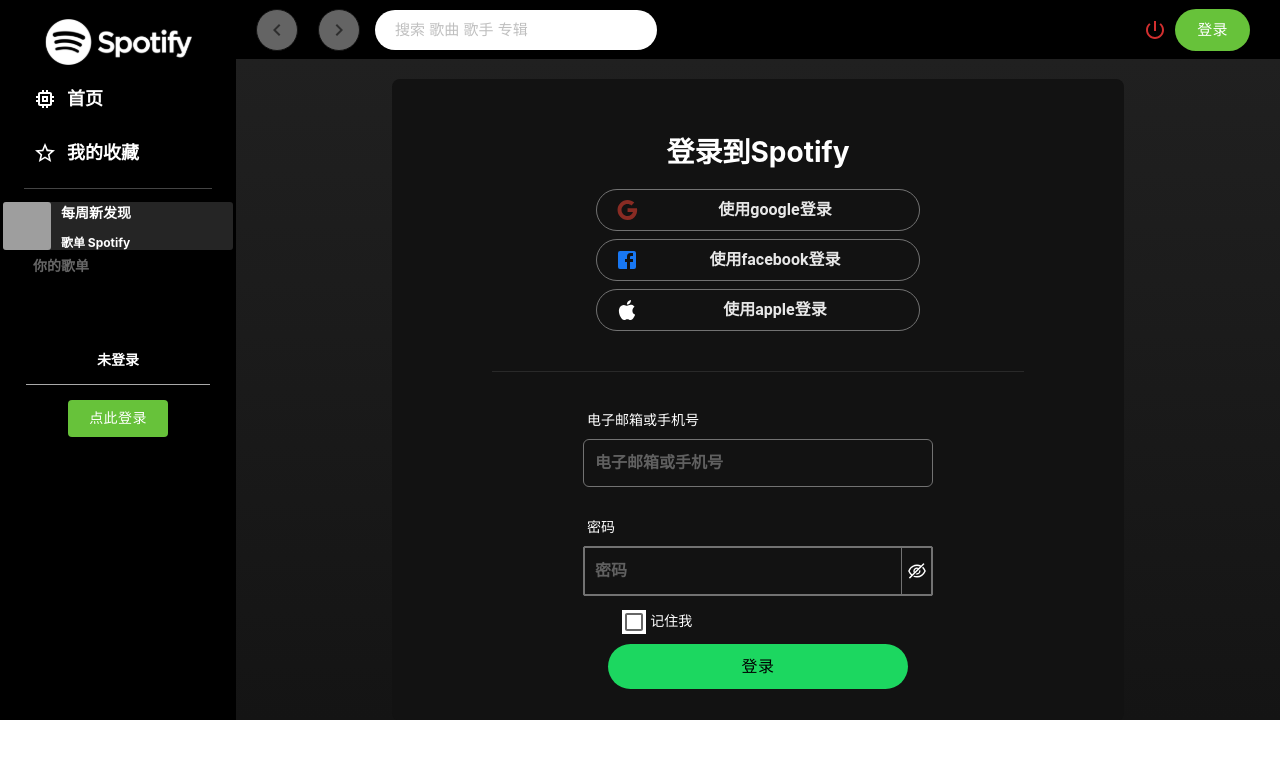
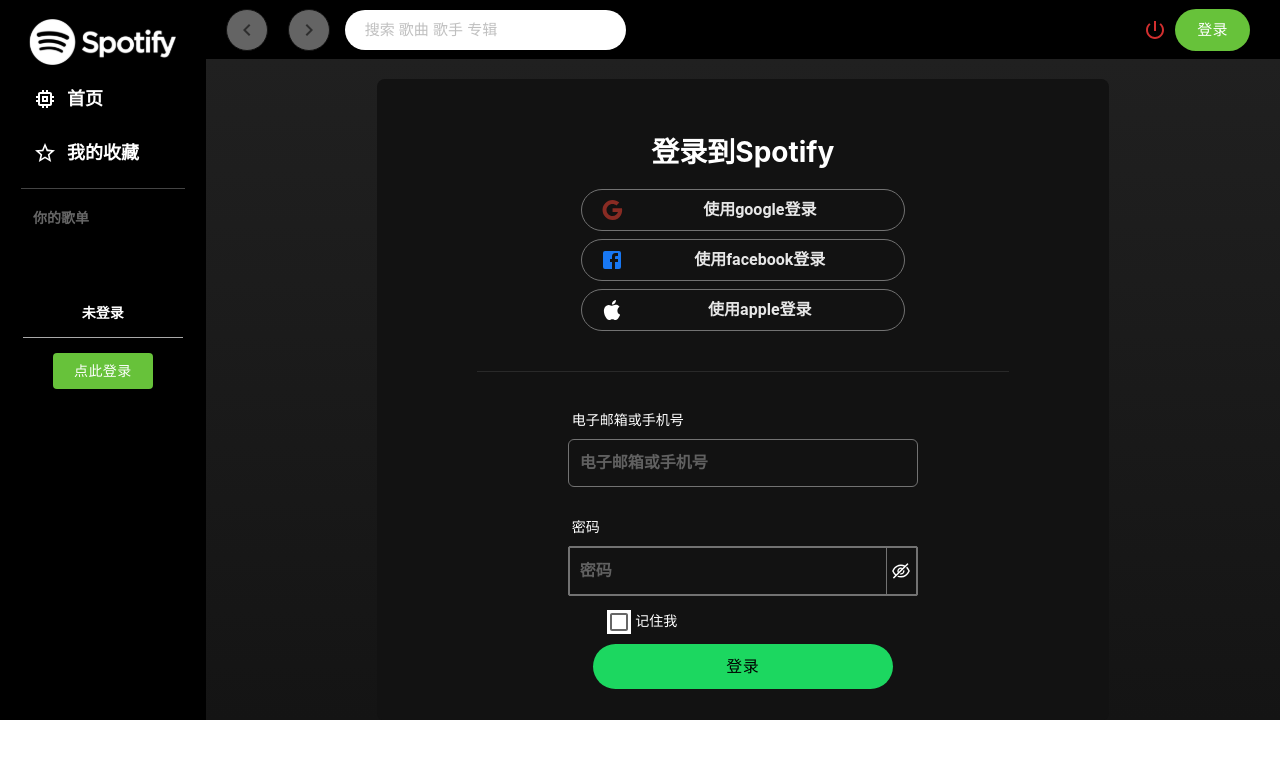
Before and after one commit to wwl629wwl/-Spotify, a React app: page /#/login in a window 1280 px wide. Shown: the top 758 px of the page. Built offline with nearby package versions, Linux system fonts and the light colour scheme; grey boxes are pictures that could not be loaded.

Commit message:
[feat] 开始写列表详情页面

```diff
--- a/src/api/index.js
+++ b/src/api/index.js
@@ -63,6 +63,11 @@
     })
 }
 
+/**
+ * 获取用户的播放记录
+ * @param {*} uid 用户id
+ * @returns
+ */
 const queryUserRecord = (uid) => {
     return http.get('/user/record', {
         params: {
@@ -70,6 +75,27 @@
         }
     })
 };
+
+/**
+ * 获取用户收藏的歌单
+ * @param {*} uid
+ * @returns
+ */
+const queryUserPlayList = (uid) => {
+    return http.get('/user/playlist', {
+        params: {
+            uid
+        }
+    })
+}
+
+const queryListDetail = (id) => {
+    return http.get('/playlist/detail', {
+        params: {
+            id
+        }
+    })
+}
 
 const api = {
     queryUserInfo,
@@ -79,7 +105,9 @@
     login,
     queryDailySongList,
     updateUserInfo,
-    queryUserRecord
+    queryUserRecord,
+    queryUserPlayList,
+    queryListDetail
 }
 
 export default api;
--- a/src/components/PlayListCard.jsx
+++ b/src/components/PlayListCard.jsx
@@ -3,12 +3,17 @@
 import PropTypes from 'prop-types';
 import PlayArrowIcon from '@mui/icons-material/PlayArrow';
 import { Button } from "@mui/material";
+import { useNavigate } from "react-router";
 
 const PlayListCard = function PlayListCart(props) {
 
-    let { imgUrl, title } = props;
+    let { imgUrl, title, id } = props;
 
-    return <div className="play-list-card text-center ">
+    const navigate = useNavigate();
+
+    return <div className="play-list-card text-center " onClick={() => {
+        navigate(`/listdetail/${id}`, { state: { id: id }, replace: true })
+    }}>
         <img src={imgUrl} alt="" />
         <p>{title}</p>
         <div className="play-btn">
@@ -21,12 +26,14 @@
 
 PlayListCard.defaultProps = {
     imgUrl: "",
-    title: ""
+    title: "",
+    id: 0
 };
 
 PlayListCard.propTypes = {
     imgUrl: PropTypes.string,
-    title: PropTypes.string
+    title: PropTypes.string,
+    id: PropTypes.number
 }
 
 export default PlayListCard;
--- a/src/components/Sider.jsx
+++ b/src/components/Sider.jsx
@@ -3,7 +3,7 @@
 import { Button } from "@mui/material";
 import Divider from '@mui/material/Divider';
 import { Image } from "antd";
-import React from "react";
+import React, { useEffect, useState } from "react";
 import { useNavigate } from "react-router-dom";
 import http from "../api/http";
 import api from '../api/index.js';
@@ -13,7 +13,15 @@
 import { connect } from 'react-redux';
 
 
-const Sider = function Sider() {
+const Sider = function Sider(props) {
+
+    /* 从props中结构需要的属性 */
+    const { base: { loginState } } = props;
+
+    /* 定义需要的状态 */
+    let [lists, setLists] = useState([]);
+
+
     const navigate = useNavigate();
     /** 点击登录的方法 */
     const clickLogin = async () => {
@@ -33,6 +41,17 @@
         } catch (_) { }
     }
 
+    useEffect(() => {
+        (async () => {
+            if (!loginState) {
+                return;
+            }
+            let { playlist } = await api.queryUserPlayList(341128295);
+            let result = playlist.filter(item => item.userId === 341128295);
+            setLists(result);
+        })()
+    }, [loginState])
+
     return <div className="main-sider-box" >
         {/* 在a标签内部包裹一个div 标签 那么 a标签的宽度和高度都会被这个div标签撑开 */}
         <a href="" className="logo-a">
@@ -44,14 +63,20 @@
         </ul>
         <Divider style={{ width: '80%' }} />
         <div className="content">
-            <SiderItem />
+
             <h5 className="title">你的歌单</h5>
-            <div className="unlogin-box">
+            <div className="album-lists">
+                {lists.length > 0 ? lists.map((item, index) => {
+                    let { id, name, coverImgUrl } = item;
+                    return <SiderItem name={name} coverUrl={coverImgUrl} key={index} id={id} />
+                }) : null}
+            </div>
+            {loginState ? null : <div className="unlogin-box">
                 <h3>未登录</h3>
                 <Divider />
                 <Button variant="contained" color="success"
                     style={{ backgroundColor: '#67C23A' }} onClick={clickLogin}>点此登录</Button>
-            </div>
+            </div>}
         </div>
     </div>
 
--- a/src/components/Sider.less
+++ b/src/components/Sider.less
@@ -9,6 +9,7 @@
     font-weight: bold;
     display: flex;
     flex-direction: column;
+
 
     .logo-a {
         // 这个要搭配父盒子为flex
@@ -74,5 +75,13 @@
                 width: 100px;
             }
         }
+
+        .album-lists {
+            margin-top: 10px;
+            width: 100%;
+            overflow: auto;
+        }
     }
+
+
 }
--- a/src/components/SiderItem.jsx
+++ b/src/components/SiderItem.jsx
@@ -1,13 +1,15 @@
 import { Image } from "antd";
 import React from "react";
 import './SiderItem.less';
+import PropTypes from 'prop-types';
 
-const SiderItem = function SiderItem() {
+const SiderItem = function SiderItem(props) {
+    let { coverUrl, name, id } = props;
     return <div className="sider-item">
-        <Image src="https://p1.music.126.net/OVJdhwL-0i9thlOsmNnosg==/109951169135010258.jpg" preview={false} />
+        <Image src={coverUrl} preview={false} />
         <div className="album-name">
             <span className="name">
-                每周新发现
+                {name}
             </span>
             <span>
                 歌单 Spotify
@@ -16,4 +18,16 @@
     </div>
 }
 
+SiderItem.defaultProps = {
+    coverUrl: "",
+    name: "",
+    id: 0
+}
+
+SiderItem.propTypes = {
+    coverUrl: PropTypes.string,
+    name: PropTypes.string,
+    id: PropTypes.number
+}
+
 export default SiderItem;
--- a/src/components/SiderItem.less
+++ b/src/components/SiderItem.less
@@ -1,9 +1,10 @@
 .sider-item {
     width: 230px;
     height: 48px;
-    background-color: rgba(53, 53, 53, 0.7);
+    background-color: rgba(53, 53, 53, 0.5);
     border-radius: 3px;
     display: flex;
+    margin-bottom: 10px;
 
     .ant-image {
         width: 48px;
@@ -25,6 +26,8 @@
 
         span {
             font-size: 12px;
+            text-overflow: ellipsis;
+            white-space: nowrap;
         }
 
         .name {
--- a/src/views/Home.jsx
+++ b/src/views/Home.jsx
@@ -87,7 +87,7 @@
         <h1>为你推荐</h1>
         <Row>
             {recResult.length > 0 && recResult.map((item, index) => {
-                let { picUrl, name } = item;
+                let { picUrl, name, id } = item;
                 const key = `col-${index}`;
                 return (
                     <Col
@@ -108,7 +108,7 @@
                             flex: '20%',
                         }}
                     >
-                        <PlayListCard imgUrl={picUrl} title={name} />
+                        <PlayListCard imgUrl={picUrl} title={name} id={id} />
                     </Col>
                 );
             })}
--- a/src/views/ListDetail.jsx
+++ b/src/views/ListDetail.jsx
@@ -1,8 +1,27 @@
-import React from "react";
+import React, { lazy, useEffect } from "react";
+import './less/ListDetail.less'
+import api from "../api";
 
-const ListDetail = function ListDetail() {
+const ListDetail = function ListDetail(props) {
+
+    /* 从props中结构出需要的属性 */
+    const { location } = props;
+    console.log(location.state.id);
+
+    /* 定义需要的存储状态 */
+
+
+    useEffect(() => {
+        (async () => {
+            let { playlist } = await api.queryListDetail(location.state.id);
+            console.log(playlist);
+        })()
+    }, [])
+
     return <div className="list-detail-box">
+        <div className="background-container" style={{ backgroundImage: `url(https://p1.music.126.net/5aZ64TRdJlpbV35Q6wd3rg==/109951168782685368.jpg)` }} >
 
+        </div>
     </div>
 }
 
--- /dev/null
+++ b/src/views/less/ListDetail.less
@@ -0,0 +1,11 @@
+.list-detail-box {
+    margin: -20px -30px;
+
+    .background-container {
+        width: 100%;
+        height: 200px;
+        background-size: cover;
+        background-repeat: no-repeat;
+        // background-position: center;
+    }
+}
```
